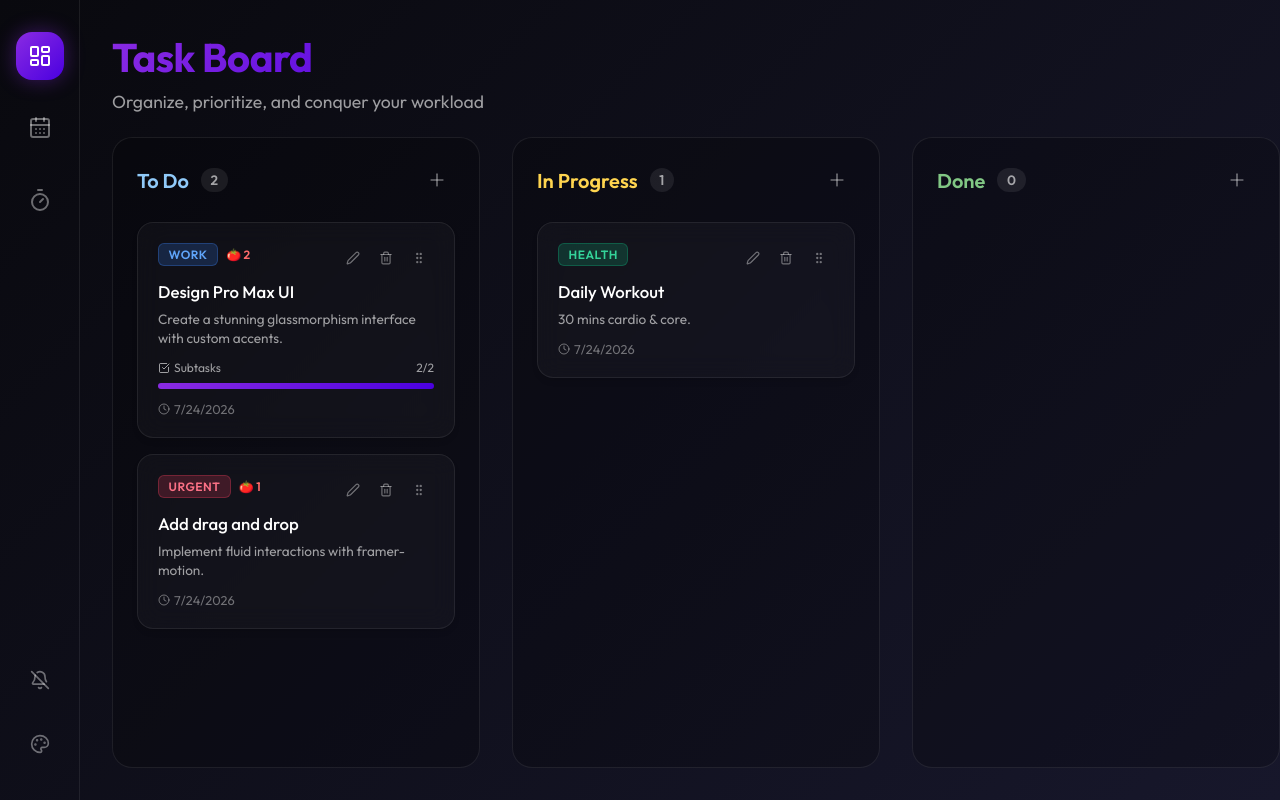
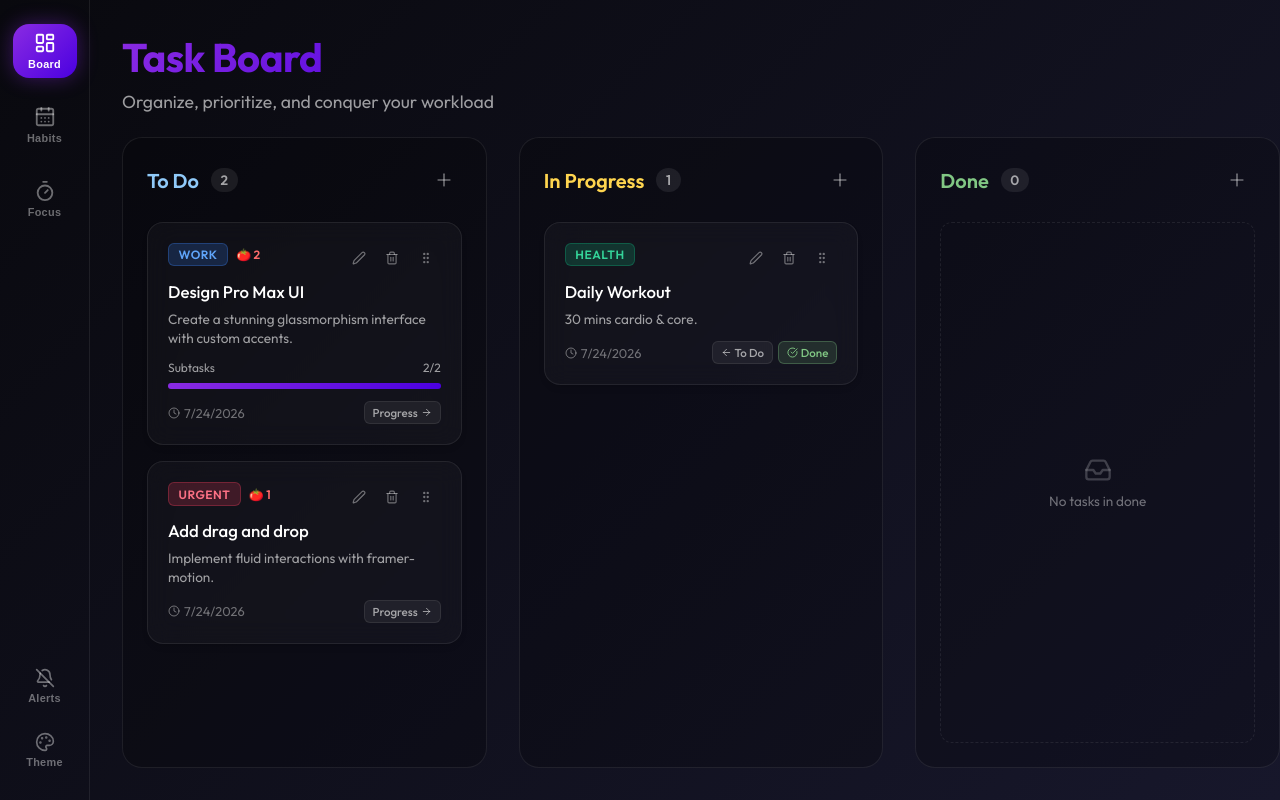
Before and after one commit to pikri-beep/to-do-app, a React (Vite) app: page / in a window 1280 px wide. Built offline with nearby package versions, Linux system fonts and the light colour scheme.

Commit message:
Enhance cross-platform UI/UX: one-tap task movement, navigation text labels, and empty column states

```diff
--- a/src/App.jsx
+++ b/src/App.jsx
@@ -19,7 +19,6 @@ function App() {
     localStorage.setItem('app-theme', theme);
   }, [theme]);
 
-  // Handle requesting OS Notification permissions
   const toggleNotifications = async () => {
     if (!('Notification' in window)) {
       alert('This browser does not support desktop notifications.');
@@ -27,7 +26,6 @@ function App() {
     }
 
     if (Notification.permission === 'granted') {
-      // Send a test notification
       new Notification('🔔 Daily Reminders Active', {
         body: 'You will receive real desktop reminders for your habits and focus sessions!',
       });
@@ -50,32 +48,33 @@ function App() {
 
   return (
     <div className="app-container">
-      {/* Sidebar Navigation */}
+      {/* Sidebar / Mobile Bottom Navigation */}
       <div className="sidebar-nav" style={{
-        width: '80px',
+        width: '90px',
         borderRight: '1px solid var(--glass-border)',
         display: 'flex',
         flexDirection: 'column',
         alignItems: 'center',
-        padding: '2rem 0',
+        padding: '1.5rem 0',
         justifyContent: 'space-between',
-        gap: '2rem'
+        gap: '1.5rem'
       }}>
-        <div style={{ display: 'flex', flexDirection: 'column', gap: '1.5rem', flex: 1 }}>
-          <NavItem icon={<LayoutDashboard />} active={activeTab === 'kanban'} onClick={() => setActiveTab('kanban')} title="Kanban Board" />
-          <NavItem icon={<CalendarDays />} active={activeTab === 'calendar'} onClick={() => setActiveTab('calendar')} title="Habit Tracker" />
-          <NavItem icon={<Timer />} active={activeTab === 'pomodoro'} onClick={() => setActiveTab('pomodoro')} title="Pomodoro Timer" />
+        <div style={{ display: 'flex', flexDirection: 'column', gap: '1.25rem', width: '100%', alignItems: 'center' }}>
+          <NavItem icon={<LayoutDashboard size={22} />} label="Board" active={activeTab === 'kanban'} onClick={() => setActiveTab('kanban')} title="Task Kanban Board" />
+          <NavItem icon={<CalendarDays size={22} />} label="Habits" active={activeTab === 'calendar'} onClick={() => setActiveTab('calendar')} title="Multi-Habit Tracker" />
+          <NavItem icon={<Timer size={22} />} label="Focus" active={activeTab === 'pomodoro'} onClick={() => setActiveTab('pomodoro')} title="Pomodoro Timer" />
         </div>
 
         {/* Bottom Actions: Theme & Notifications */}
-        <div style={{ display: 'flex', flexDirection: 'column', gap: '1rem', alignItems: 'center' }}>
+        <div style={{ display: 'flex', flexDirection: 'column', gap: '0.75rem', alignItems: 'center', width: '100%' }}>
           <NavItem
             icon={notifPermission === 'granted' ? <Bell size={20} color="var(--accent-color)" /> : <BellOff size={20} />}
+            label="Alerts"
             active={notifPermission === 'granted'}
             onClick={toggleNotifications}
             title={notifPermission === 'granted' ? 'Daily Reminders Active (Click to test)' : 'Click to enable Daily Desktop Reminders'}
           />
-          <NavItem icon={<Palette size={20} />} active={false} onClick={cycleTheme} title={`Current Theme: ${theme}`} />
+          <NavItem icon={<Palette size={20} />} label="Theme" active={false} onClick={cycleTheme} title={`Current Theme: ${theme}`} />
         </div>
       </div>
 
@@ -132,29 +131,32 @@ function App() {
   );
 }
 
-function NavItem({ icon, active, onClick, title }) {
+function NavItem({ icon, label, active, onClick, title }) {
   return (
     <motion.button
-      whileHover={{ scale: 1.1 }}
-      whileTap={{ scale: 0.9 }}
+      whileHover={{ scale: 1.05 }}
+      whileTap={{ scale: 0.95 }}
       onClick={onClick}
       title={title}
       style={{
         background: active ? 'var(--accent-gradient)' : 'transparent',
         color: active ? 'white' : 'var(--text-muted)',
         border: 'none',
-        width: '48px',
-        height: '48px',
+        width: '64px',
+        padding: '0.5rem 0',
         borderRadius: '16px',
         display: 'flex',
+        flexDirection: 'column',
         alignItems: 'center',
         justifyContent: 'center',
+        gap: '4px',
         cursor: 'pointer',
         boxShadow: active ? 'var(--shadow-glow)' : 'none',
-        transition: 'color 0.2s ease',
+        transition: 'all 0.2s ease',
       }}
     >
       {icon}
+      {label && <span style={{ fontSize: '0.68rem', fontWeight: 600, letterSpacing: '0.3px' }}>{label}</span>}
     </motion.button>
   );
 }
--- a/src/components/Column.jsx
+++ b/src/components/Column.jsx
@@ -1,10 +1,10 @@
 import React, { useState } from 'react';
 import { Droppable } from '@hello-pangea/dnd';
 import TaskCard from './TaskCard';
-import { Plus, X } from 'lucide-react';
+import { Plus, X, Inbox } from 'lucide-react';
 import { motion, AnimatePresence } from 'framer-motion';
 
-export default function Column({ column, tasks, onAddTask, onDeleteTask, onEditTask }) {
+export default function Column({ column, tasks, onAddTask, onDeleteTask, onMoveTask, onEditTask }) {
   const [isAddingTask, setIsAddingTask] = useState(false);
   const [newTaskTitle, setNewTaskTitle] = useState('');
 
@@ -72,12 +72,32 @@ export default function Column({ column, tasks, onAddTask, onDeleteTask, onEditT
               backgroundColor: snapshot.isDraggingOver ? 'rgba(255, 255, 255, 0.03)' : 'transparent',
             }}
           >
+            {tasks.length === 0 && !snapshot.isDraggingOver && (
+              <div style={{
+                flex: 1,
+                display: 'flex',
+                flexDirection: 'column',
+                alignItems: 'center',
+                justifyContent: 'center',
+                padding: '2rem 1rem',
+                color: 'var(--text-muted)',
+                textAlign: 'center',
+                border: '1px dashed var(--glass-border)',
+                borderRadius: '12px'
+              }}>
+                <Inbox size={28} style={{ marginBottom: '0.5rem', opacity: 0.5 }} />
+                <span style={{ fontSize: '0.85rem' }}>No tasks in {column.title.toLowerCase()}</span>
+              </div>
+            )}
+
             {tasks.map((task, index) => (
               <TaskCard
                 key={task.id}
                 task={task}
                 index={index}
+                columnId={column.id}
                 onDeleteTask={() => onDeleteTask(task.id, column.id)}
+                onMoveTask={(targetCol) => onMoveTask(task.id, column.id, targetCol)}
                 onEditTask={onEditTask}
               />
             ))}
--- a/src/components/KanbanBoard.jsx
+++ b/src/components/KanbanBoard.jsx
@@ -140,6 +140,25 @@ export default function KanbanBoard() {
     });
   };
 
+  const handleMoveTask = (taskId, sourceColId, targetColId) => {
+    setData((prevData) => {
+      const sourceCol = prevData.columns[sourceColId];
+      const targetCol = prevData.columns[targetColId];
+
+      const sourceTaskIds = sourceCol.taskIds.filter(id => id !== taskId);
+      const targetTaskIds = [...targetCol.taskIds, taskId];
+
+      return {
+        ...prevData,
+        columns: {
+          ...prevData.columns,
+          [sourceColId]: { ...sourceCol, taskIds: sourceTaskIds },
+          [targetColId]: { ...targetCol, taskIds: targetTaskIds },
+        }
+      };
+    });
+  };
+
   const handleSaveTask = (updatedTask) => {
     setData((prevData) => ({
       ...prevData,
@@ -166,6 +185,7 @@ export default function KanbanBoard() {
                 tasks={tasks}
                 onAddTask={handleAddTask}
                 onDeleteTask={handleDeleteTask}
+                onMoveTask={handleMoveTask}
                 onEditTask={(task) => setEditingTask(task)}
               />
             );
--- a/src/components/TaskCard.jsx
+++ b/src/components/TaskCard.jsx
@@ -1,9 +1,9 @@
 import React from 'react';
 import { Draggable } from '@hello-pangea/dnd';
 import { motion } from 'framer-motion';
-import { GripVertical, Clock, Trash2, Edit2, Timer, CheckSquare } from 'lucide-react';
+import { GripVertical, Clock, Trash2, Edit2, CheckCircle, ArrowRight, ArrowLeft } from 'lucide-react';
 
-export default function TaskCard({ task, index, onDeleteTask, onEditTask }) {
+export default function TaskCard({ task, index, columnId, onDeleteTask, onMoveTask, onEditTask }) {
   const completedSubtasks = task.subtasks ? task.subtasks.filter(st => st.completed).length : 0;
   const totalSubtasks = task.subtasks ? task.subtasks.length : 0;
   const subtaskProgress = totalSubtasks > 0 ? (completedSubtasks / totalSubtasks) * 100 : 0;
@@ -75,9 +75,7 @@ export default function TaskCard({ task, index, onDeleteTask, onEditTask }) {
             {totalSubtasks > 0 && (
               <div style={{ marginBottom: '0.75rem' }}>
                 <div style={{ display: 'flex', justifyContent: 'space-between', fontSize: '0.75rem', color: 'var(--text-secondary)' }}>
-                  <span style={{ display: 'flex', alignItems: 'center', gap: '4px' }}>
-                    <CheckSquare size={12} /> Subtasks
-                  </span>
+                  <span>Subtasks</span>
                   <span>{completedSubtasks}/{totalSubtasks}</span>
                 </div>
                 <div className="progress-bar-bg">
@@ -86,10 +84,52 @@ export default function TaskCard({ task, index, onDeleteTask, onEditTask }) {
               </div>
             )}
 
-            <div className="task-meta">
+            <div className="task-meta" style={{ marginTop: '0.75rem' }}>
               <span style={{ display: 'flex', alignItems: 'center', gap: '4px' }}>
                 <Clock size={12} /> {task.dueDate ? `Due: ${task.dueDate}` : (task.date || new Date().toLocaleDateString())}
               </span>
+
+              {/* Quick Move Tap Controls (Essential for mobile touch usability!) */}
+              <div style={{ display: 'flex', gap: '0.3rem' }}>
+                {columnId === 'todo' && (
+                  <button
+                    onClick={(e) => { e.stopPropagation(); onMoveTask('inprogress'); }}
+                    className="btn-quick-move"
+                    title="Move to In Progress"
+                  >
+                    Progress <ArrowRight size={11} />
+                  </button>
+                )}
+
+                {columnId === 'inprogress' && (
+                  <>
+                    <button
+                      onClick={(e) => { e.stopPropagation(); onMoveTask('todo'); }}
+                      className="btn-quick-move"
+                      title="Move back to To Do"
+                    >
+                      <ArrowLeft size={11} /> To Do
+                    </button>
+                    <button
+                      onClick={(e) => { e.stopPropagation(); onMoveTask('done'); }}
+                      className="btn-quick-move btn-quick-done"
+                      title="Mark as Done"
+                    >
+                      <CheckCircle size={11} /> Done
+                    </button>
+                  </>
+                )}
+
+                {columnId === 'done' && (
+                  <button
+                    onClick={(e) => { e.stopPropagation(); onMoveTask('inprogress'); }}
+                    className="btn-quick-move"
+                    title="Re-open Task"
+                  >
+                    <ArrowLeft size={11} /> Re-open
+                  </button>
+                )}
+              </div>
             </div>
           </motion.div>
         </div>
--- a/src/index.css
+++ b/src/index.css
@@ -286,6 +286,40 @@ body {
   border-color: var(--accent-color);
 }
 
+/* Quick Move Buttons */
+.btn-quick-move {
+  background: rgba(255, 255, 255, 0.06);
+  border: 1px solid var(--glass-border);
+  color: var(--text-secondary);
+  padding: 0.2rem 0.5rem;
+  border-radius: 6px;
+  font-family: 'Outfit', sans-serif;
+  font-size: 0.72rem;
+  font-weight: 500;
+  cursor: pointer;
+  display: flex;
+  align-items: center;
+  gap: 3px;
+  transition: all 0.2s ease;
+}
+
+.btn-quick-move:hover {
+  background: var(--accent-gradient);
+  color: white;
+  border-color: transparent;
+}
+
+.btn-quick-done {
+  background: rgba(129, 199, 132, 0.15);
+  color: #81c784;
+  border-color: rgba(129, 199, 132, 0.3);
+}
+
+.btn-quick-done:hover {
+  background: #81c784;
+  color: #000;
+}
+
 .new-task-form {
   background: rgba(0, 0, 0, 0.3);
   padding: 1.5rem;
```
